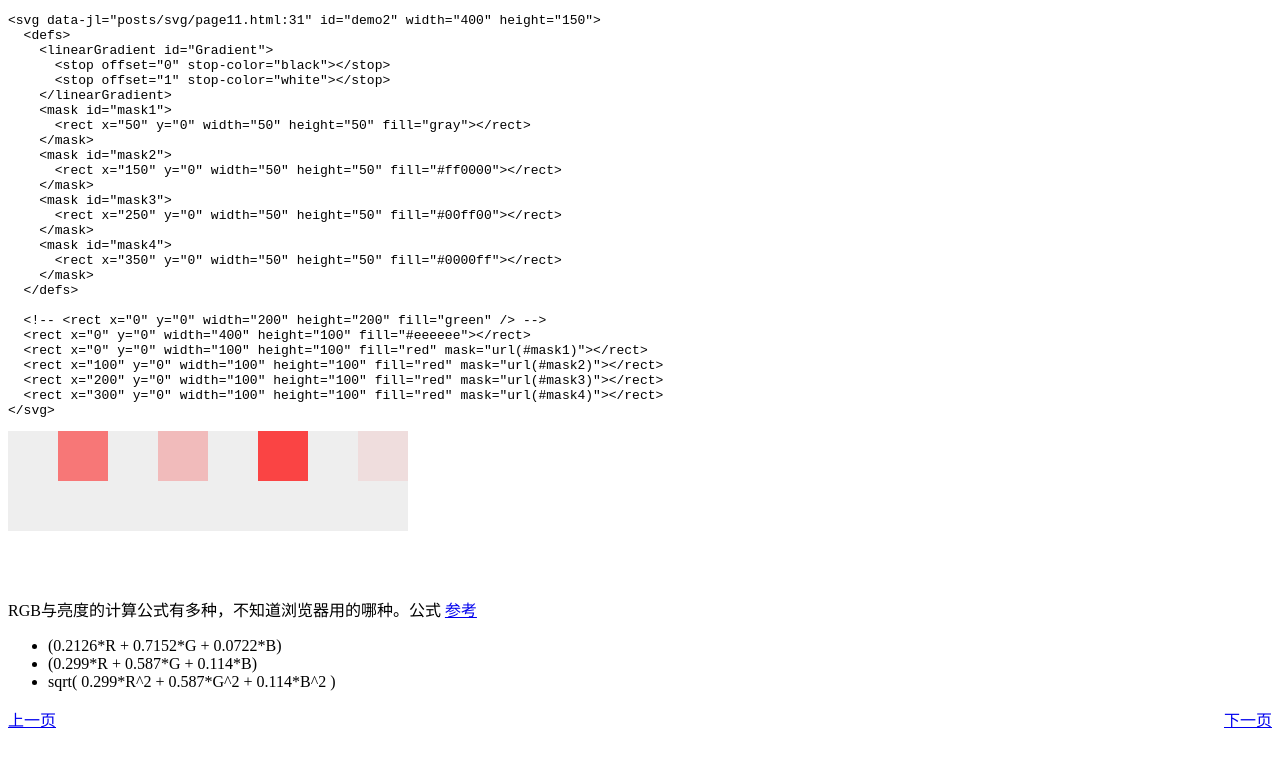
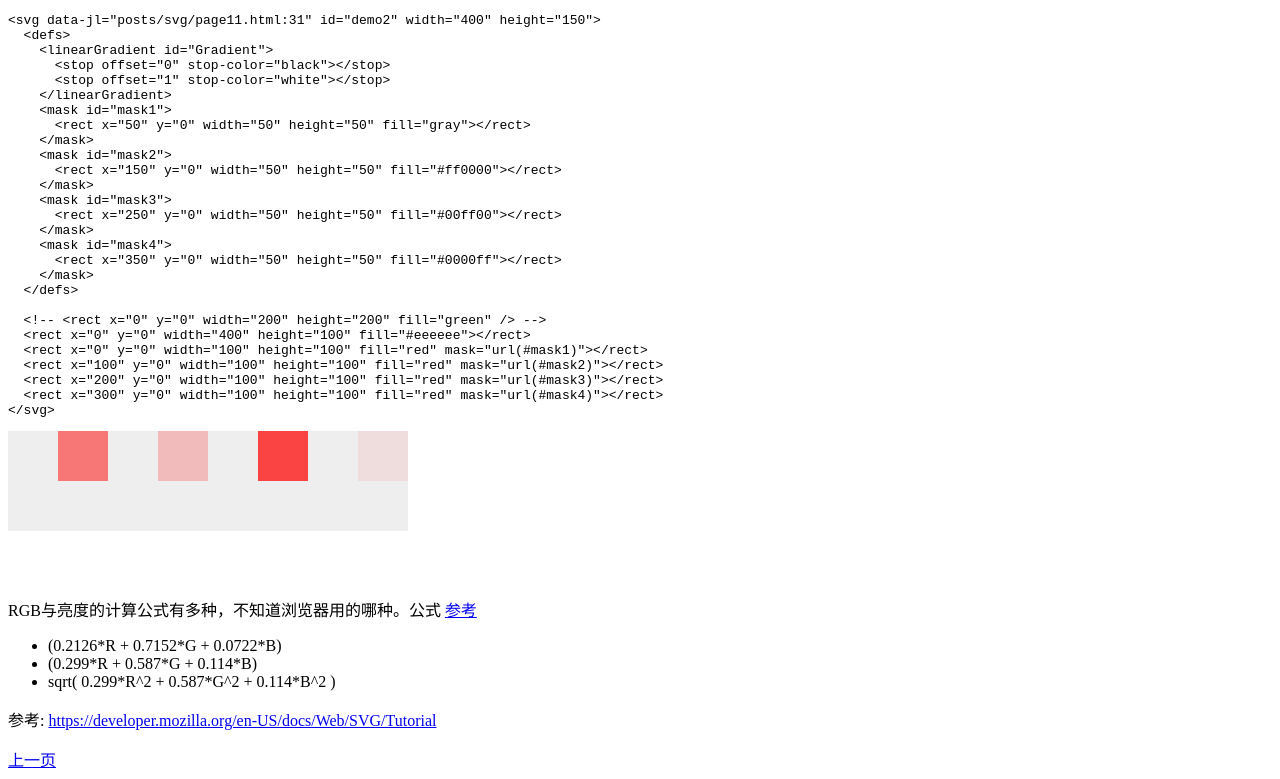
Before and after one commit to jeange1003/jeange1003.github.io, a plain HTML site: page posts/svg/page11.html in a window 1280 px wide. Shown: the part 496-1275 px from the top of the page. Before the commit the page ends 1235 px from the top, so only its background shows below. Drawn offline with Linux system fonts and the light colour scheme.

Commit message:
add reference

```diff
--- a/posts/svg/page11.html
+++ b/posts/svg/page11.html
@@ -67,9 +67,9 @@
     <li>(0.299*R + 0.587*G + 0.114*B)</li>
     <li>sqrt( 0.299*R^2 + 0.587*G^2 + 0.114*B^2 )</li>
   </ul>
-  <p></p>
+  <p>参考: <a href="https://developer.mozilla.org/en-US/docs/Web/SVG/Tutorial">https://developer.mozilla.org/en-US/docs/Web/SVG/Tutorial</a></p>
   <div class="paging">
-    <a href="page9.html">上一页</a><a href="page11.html">下一页</a>
+    <a href="page1.html">上一页</a>
   </div>
 </body>
 
```
Also changed, not shown: index.html (+1 -1 lines).
